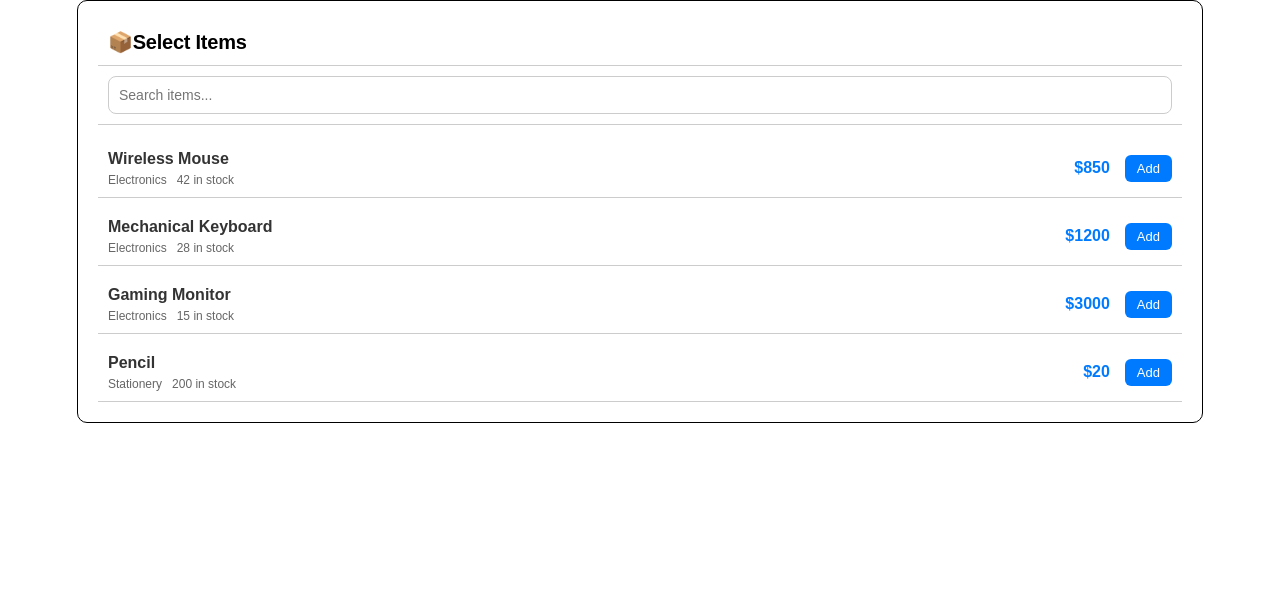
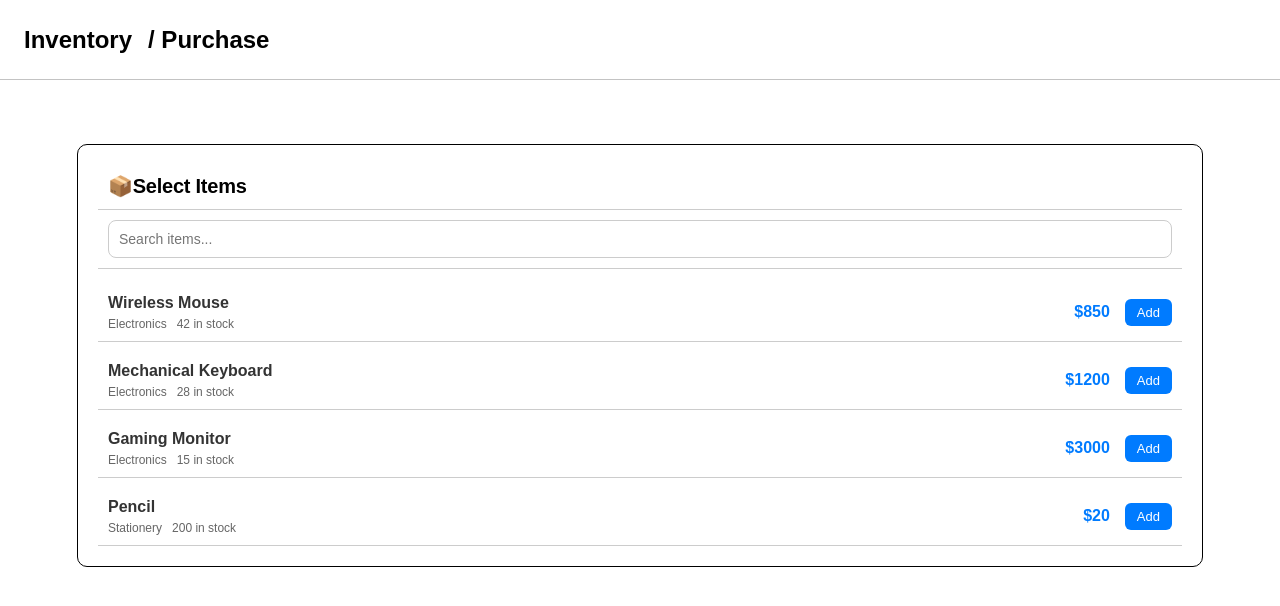
Before and after one commit to Pat0616/Hackathon2, a React (Vite) app in the folder Hackathon2-2026/: page /purchase in a window 1280 px wide. Shown: the top 606 px of the page. Built offline with nearby package versions, Linux system fonts and the light colour scheme; no server answers.

Commit message:
added purchase page header

```diff
--- /dev/null
+++ b/Hackathon2-2026/src/components/HeaderBar/PurchaseHeaderBarComponent.tsx
@@ -0,0 +1,24 @@
+import './headerbar.css'
+
+import {Link} from 'react-router-dom'
+
+function PurchaseHeaderBarComponent()
+{
+
+    return(
+        <div className="header">
+      <div className="leftside">
+        <div className="logo">
+          <Link to="/dashboard" className="purchasepage-buttonlink">Inventory</Link>
+        </div>
+        <p>/ Purchase</p>
+      </div>
+
+
+
+
+    </div>
+    )
+}
+
+export default PurchaseHeaderBarComponent;
--- a/Hackathon2-2026/src/components/ProductList/productlist.css
+++ b/Hackathon2-2026/src/components/ProductList/productlist.css
@@ -1,4 +1,5 @@
 .product-list-container {
+    margin-top: 9rem;
     width: 100%;
     display: flex;
     flex-direction: column;
--- a/Hackathon2-2026/src/pages/PurchasePage/PurchasePage.tsx
+++ b/Hackathon2-2026/src/pages/PurchasePage/PurchasePage.tsx
@@ -1,8 +1,13 @@
+import PurchaseHeaderBarComponent from "../../components/HeaderBar/PurchaseHeaderBarComponent";
 import ProductListComponent from "../../components/ProductList/ProductListComponent";
 
 function PurchasePage() {
     return (
+        <>
+        <PurchaseHeaderBarComponent></PurchaseHeaderBarComponent>
         <ProductListComponent />
+        </>
+
     );
 }
 
```
